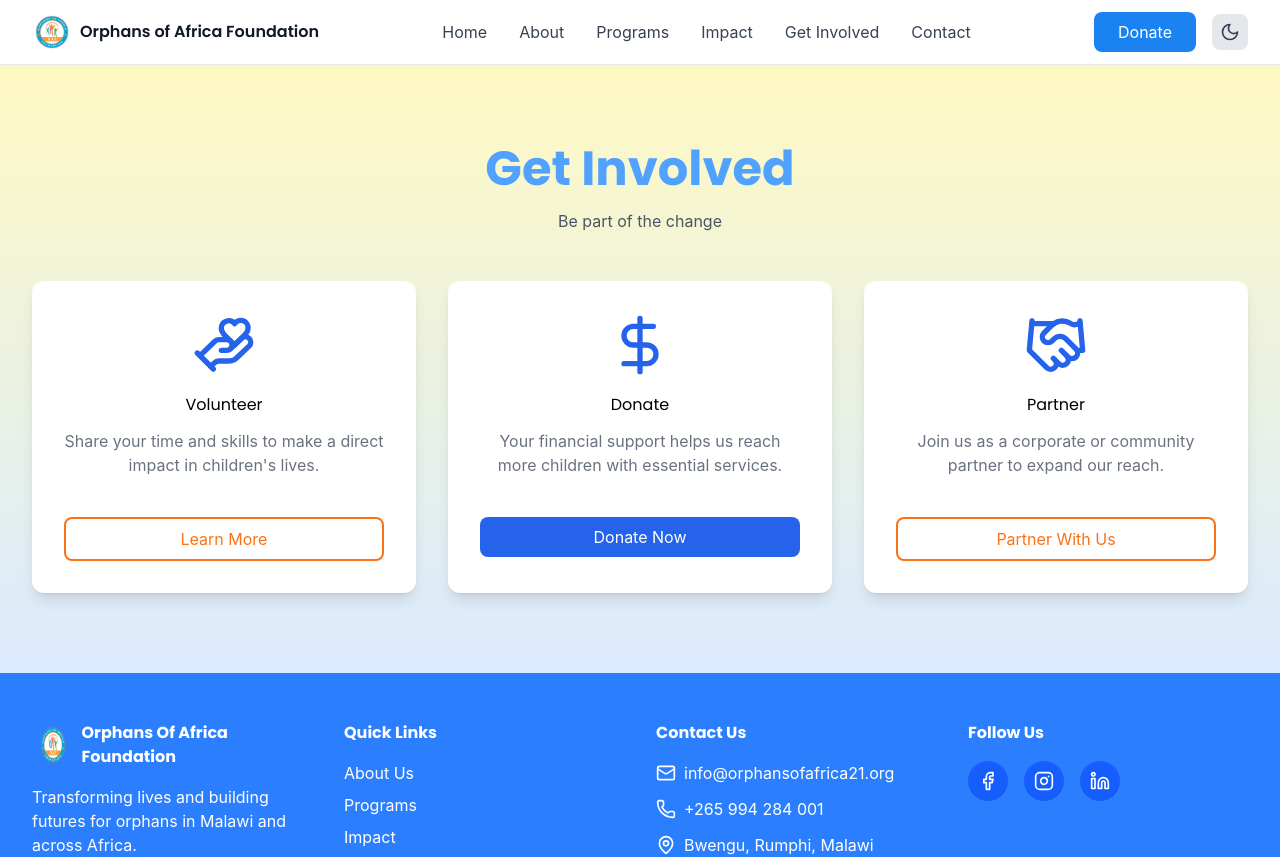
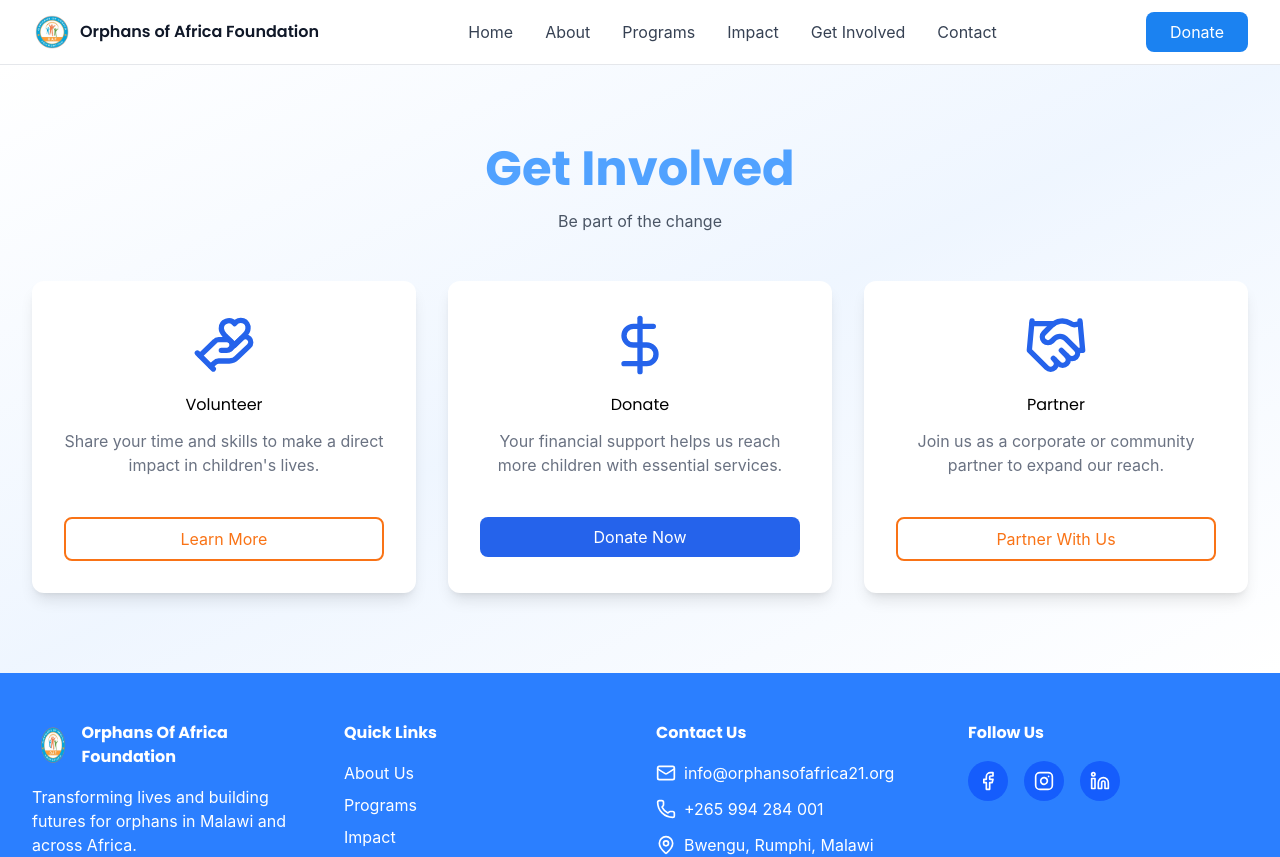
Before and after one commit to TaoTyro/OAF-Website, a React (Vite) app in the folder frontend/: page /get-involved in a window 1280 px wide. Shown: the top 857 px of the page. Built offline with nearby package versions, Linux system fonts and the light colour scheme.

Commit message:
Disable theme button

```diff
--- a/frontend/src/app/components/GetInvolved.tsx
+++ b/frontend/src/app/components/GetInvolved.tsx
@@ -26,7 +26,7 @@ const ways = [
 
 export function GetInvolved() {
   return (
-    <section className="py-20 px-4 sm:px-6 lg:px-8  bg-gradient-to-t from-blue-100 to-yellow-100 dark:from-gray-900 dark:to-gray-800" id="get-involved">
+    <section className="py-20 px-4 sm:px-6 lg:px-8  bg-gradient-to-br from-white via-blue-50 to-white dark:from-gray-900 dark:to-gray-800" id="get-involved">
       <div className="max-w-7xl mx-auto">
         <div className="text-center mb-12">
           <h2 style={{ fontFamily: 'Poppins, sans-serif' }} className="text-4xl md:text-5xl font-bold text-blue-400 dark:text-white mb-4">Get Involved</h2>
--- a/frontend/src/app/components/Navbar.tsx
+++ b/frontend/src/app/components/Navbar.tsx
@@ -8,7 +8,7 @@ import { DonateModal } from './DonateModal';
 export function Navbar() {
   const [isMenuOpen, setIsMenuOpen] = useState(false);
   const [isDonateModalOpen, setIsDonateModalOpen] = useState(false);
-  const { isDark, toggleTheme } = useTheme();
+  // const { isDark, toggleTheme } = useTheme();
 
   const handleHashScroll = (e: React.MouseEvent<HTMLAnchorElement>, href: string) => {
     e.preventDefault();
@@ -77,7 +77,7 @@ export function Navbar() {
               Donate
             </button>
 
-            {/* Theme Toggle Button */}
+            { /*Theme Toggle Button }
             <button
               onClick={toggleTheme}
               className="p-2 rounded-lg bg-gray-200 dark:bg-gray-800 hover:bg-gray-300 dark:hover:bg-gray-700 transition-colors"
@@ -89,6 +89,8 @@ export function Navbar() {
                 <Moon className="w-5 h-5 text-gray-700" />
               )}
             </button>
+
+            /*}
 
             {/* Mobile Menu Button */}
             <button
```
